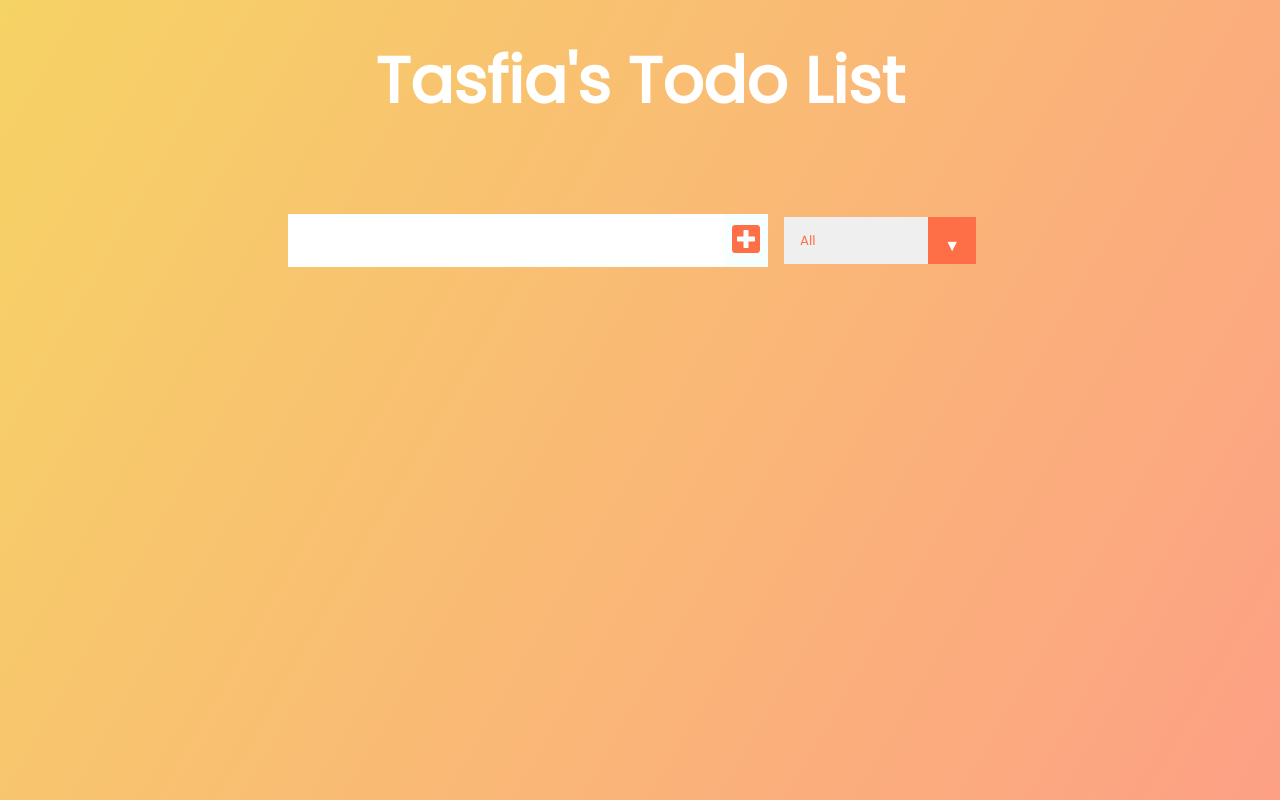
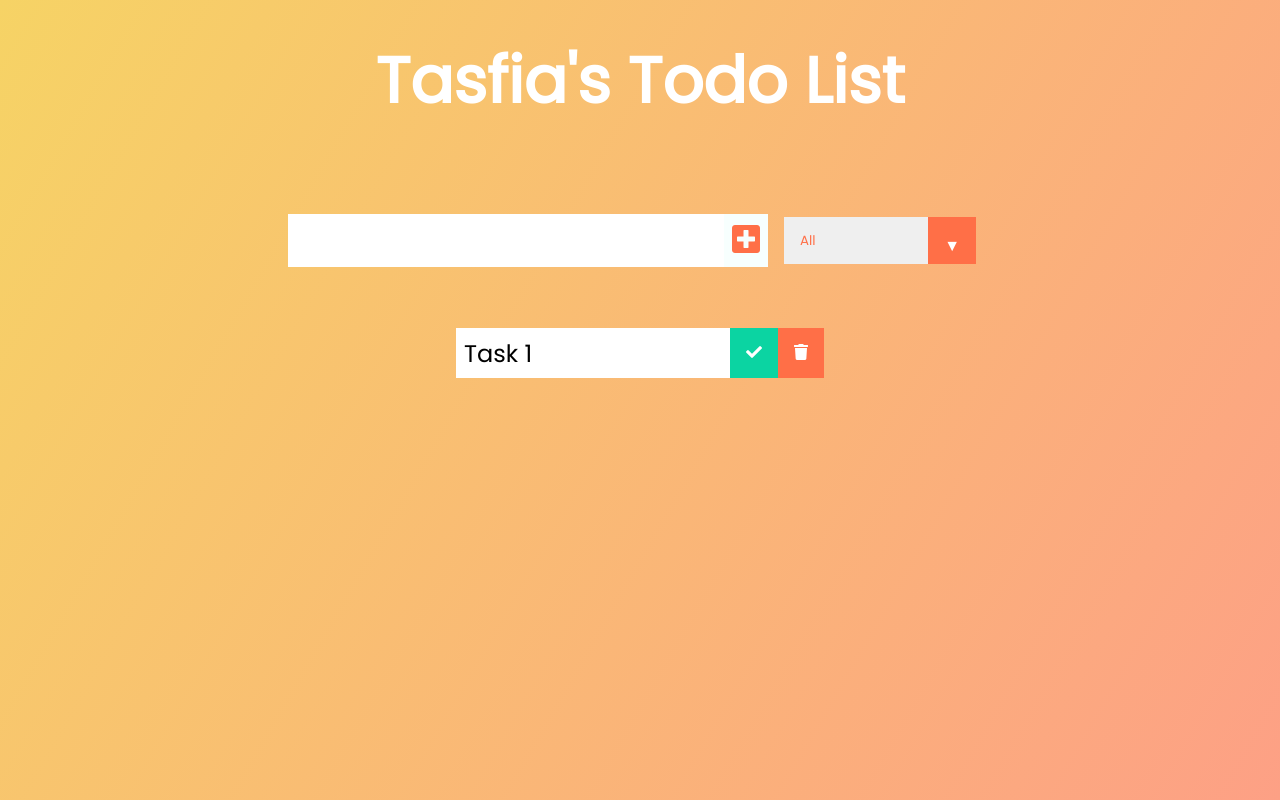
Before and after one commit to TasfiaIslam/React-simple-projects, a React (Create React App) app in the folder react-todo/: page / in a window 1280 px wide. Built offline with nearby package versions, Linux system fonts and the light colour scheme.

Commit message:
Add todo

```diff
--- a/react-todo/src/App.js
+++ b/react-todo/src/App.js
@@ -6,13 +6,19 @@
 
 function App() {
   const [inputText, setInputText] = useState("");
+  const [todos, setTodos] = useState([]);
   return (
     <div className="App">
       <header>
         <h1>Tasfia's Todo List</h1>
       </header>
-      <Form />
-      <TodoList />
+      <Form
+        inputText={inputText}
+        todos={todos}
+        setTodos={setTodos}
+        setInputText={setInputText}
+      />
+      <TodoList todos={todos} />
     </div>
   );
 }
--- a/react-todo/src/components/Form.js
+++ b/react-todo/src/components/Form.js
@@ -1,13 +1,27 @@
 import React from "react";
 
-const Form = () => {
+const Form = ({ inputText, setInputText, todos, setTodos }) => {
   const inputTextHandler = (e) => {
     console.log(e);
+    setInputText(e.target.value);
+  };
+  const submitTodoHandler = (e) => {
+    e.preventDefault();
+    setTodos([
+      ...todos,
+      { text: inputText, completed: false, id: Math.random() * 10 },
+    ]);
+    setInputText("");
   };
   return (
     <form>
-      <input type="text" className="todo-input" />
-      <button className="todo-button" type="submit">
+      <input
+        value={inputText}
+        onChange={inputTextHandler}
+        type="text"
+        className="todo-input"
+      />
+      <button onClick={submitTodoHandler} className="todo-button" type="submit">
         <i className="fas fa-plus-square"></i>
       </button>
       <div className="select">
--- /dev/null
+++ b/react-todo/src/components/Todo.js
@@ -0,0 +1,17 @@
+import React from "react";
+
+const Todo = () => {
+  return (
+    <div className="todo">
+      <li className="todo-item">Task 1</li>
+      <button className="complete-btn">
+        <i className="fas fa-check"></i>
+      </button>
+      <button className="trash-btn">
+        <i className="fas fa-trash"></i>
+      </button>
+    </div>
+  );
+};
+
+export default Todo;
--- a/react-todo/src/components/TodoList.js
+++ b/react-todo/src/components/TodoList.js
@@ -1,9 +1,12 @@
 import React from "react";
+import Todo from "./Todo";
 
-const TodoList = () => {
+const TodoList = ({ todos }) => {
   return (
     <div className="todo-container">
-      <ul className="todo-list"></ul>
+      <ul className="todo-list">
+        <Todo />
+      </ul>
     </div>
   );
 };
```
Also changed, not shown: 1 other file (tests, documents, lock files or other folders).
